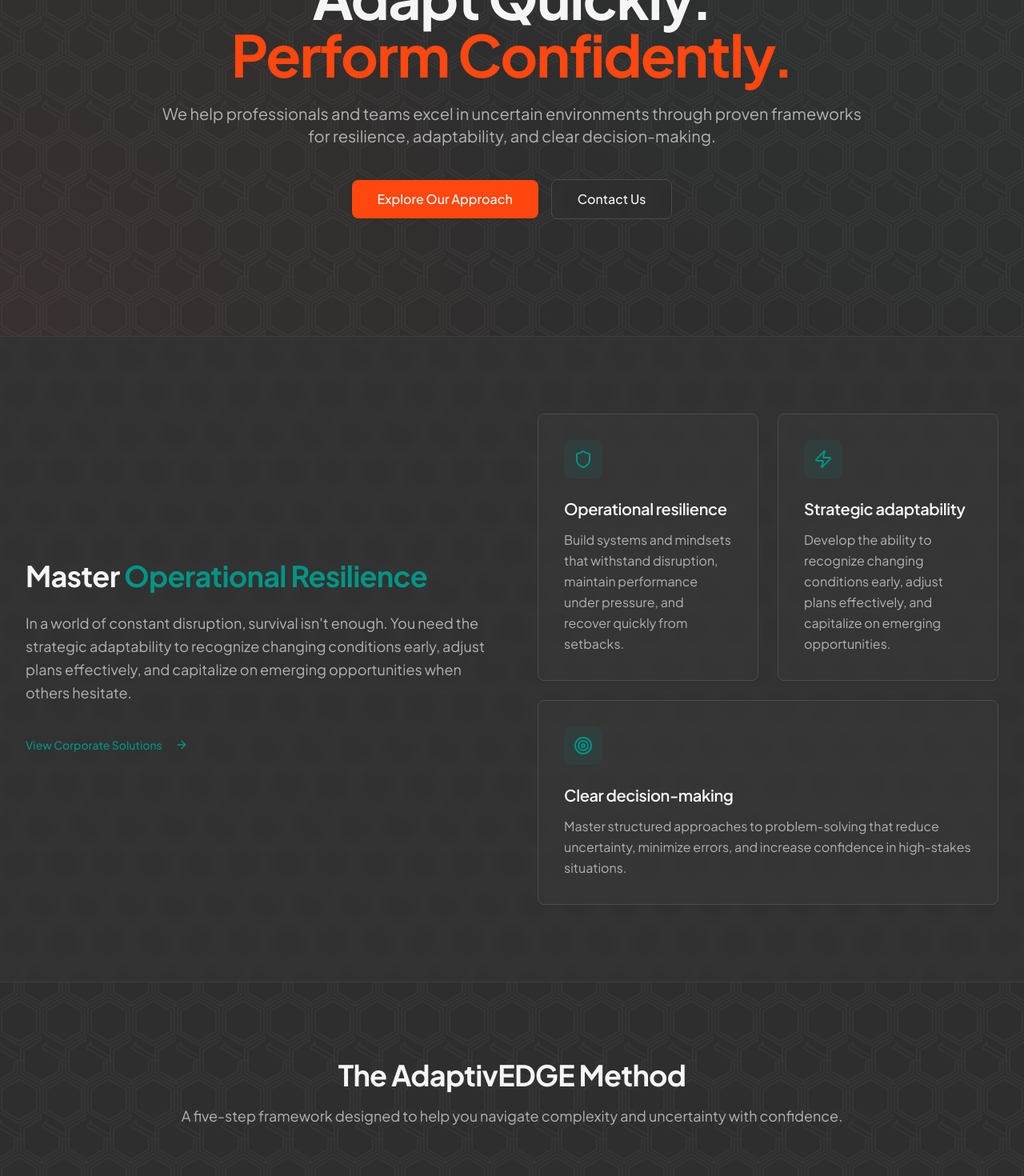
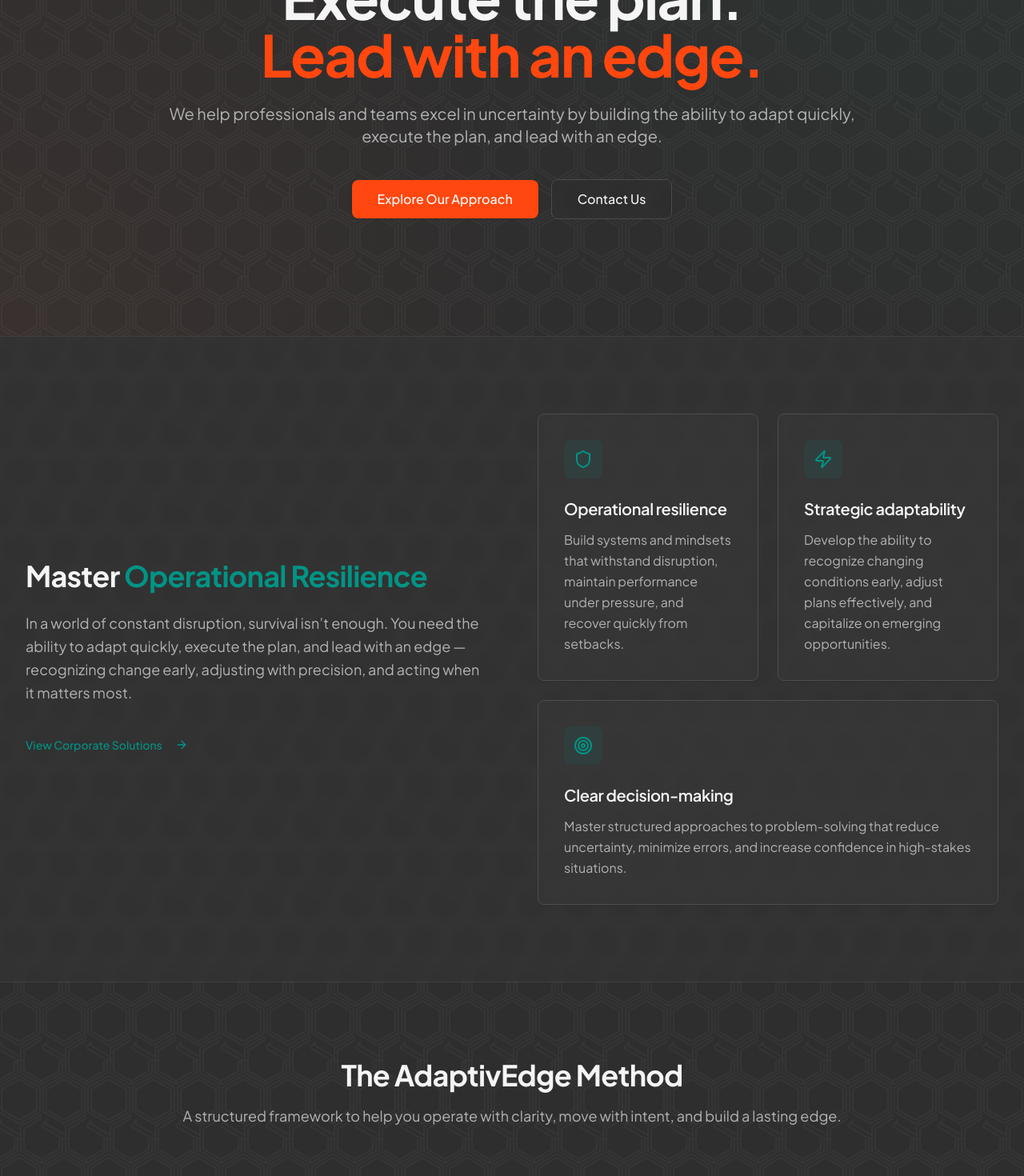
Before and after one commit to erikscomputers/adaptiveEDGE-site, a React (Vite) app: page / in a window 1280 px wide. Shown: the part 340-1810 px from the top of the page at 80% size. Built offline with nearby package versions, Linux system fonts and the light colour scheme; the HTML template or start-up script is replaced by a standard one.

Commit message:
homepage update

```diff
--- a/src/pages/HomePage.jsx
+++ b/src/pages/HomePage.jsx
@@ -64,12 +64,12 @@ const HomePage = () => {
             ease: "easeOut"
           }} className="max-w-4xl mx-auto">
               <h1 className="text-5xl md:text-6xl lg:text-7xl font-bold leading-tight mb-6 text-foreground tracking-tight">
-                Think Clearly.<br />
-                Adapt Quickly.<br />
-                <span className="text-accent">Perform Confidently.</span>
+                Adapt quickly.<br />
+                Execute the plan.<br />
+                <span className="text-accent">Lead with an edge.</span>
               </h1>
               <p className="text-lg md:text-xl leading-relaxed max-w-[60ch] mx-auto mb-10 text-muted-foreground">
-                We help professionals and teams excel in uncertain environments through proven frameworks for resilience, adaptability, and clear decision-making.
+                We help professionals and teams excel in uncertainty by building the ability to adapt quickly, execute the plan, and lead with an edge.
               </p>
               <div className="flex flex-col sm:flex-row gap-4 justify-center items-center">
                 <Button asChild size="lg" className="button-primary px-8 py-6 text-base">
@@ -106,7 +106,7 @@ const HomePage = () => {
                   Master <span className="text-secondary">Operational Resilience</span>
                 </h2>
                 <p className="text-lg leading-relaxed text-muted-foreground mb-8">
-                  In a world of constant disruption, survival isn't enough. You need the strategic adaptability to recognize changing conditions early, adjust plans effectively, and capitalize on emerging opportunities when others hesitate.
+                  In a world of constant disruption, survival isn’t enough. You need the ability to adapt quickly, execute the plan, and lead with an edge — recognizing change early, adjusting with precision, and acting when it matters most.
                 </p>
                 <Button asChild variant="ghost" className="px-0 text-secondary hover:text-secondary/80 hover:bg-transparent group">
                   <Link to="/corporate-solutions">
@@ -152,10 +152,10 @@ const HomePage = () => {
             duration: 0.5
           }} className="text-center mb-16">
               <h2 className="text-3xl md:text-4xl font-bold leading-tight mb-4 text-foreground">
-                The AdaptivEDGE Method
+                The AdaptivEdge Method
               </h2>
               <p className="text-lg leading-relaxed text-muted-foreground max-w-[65ch] mx-auto">
-                A five-step framework designed to help you navigate complexity and uncertainty with confidence.
+                A structured framework to help you operate with clarity, move with intent, and build a lasting edge.
               </p>
             </motion.div>
 
```
